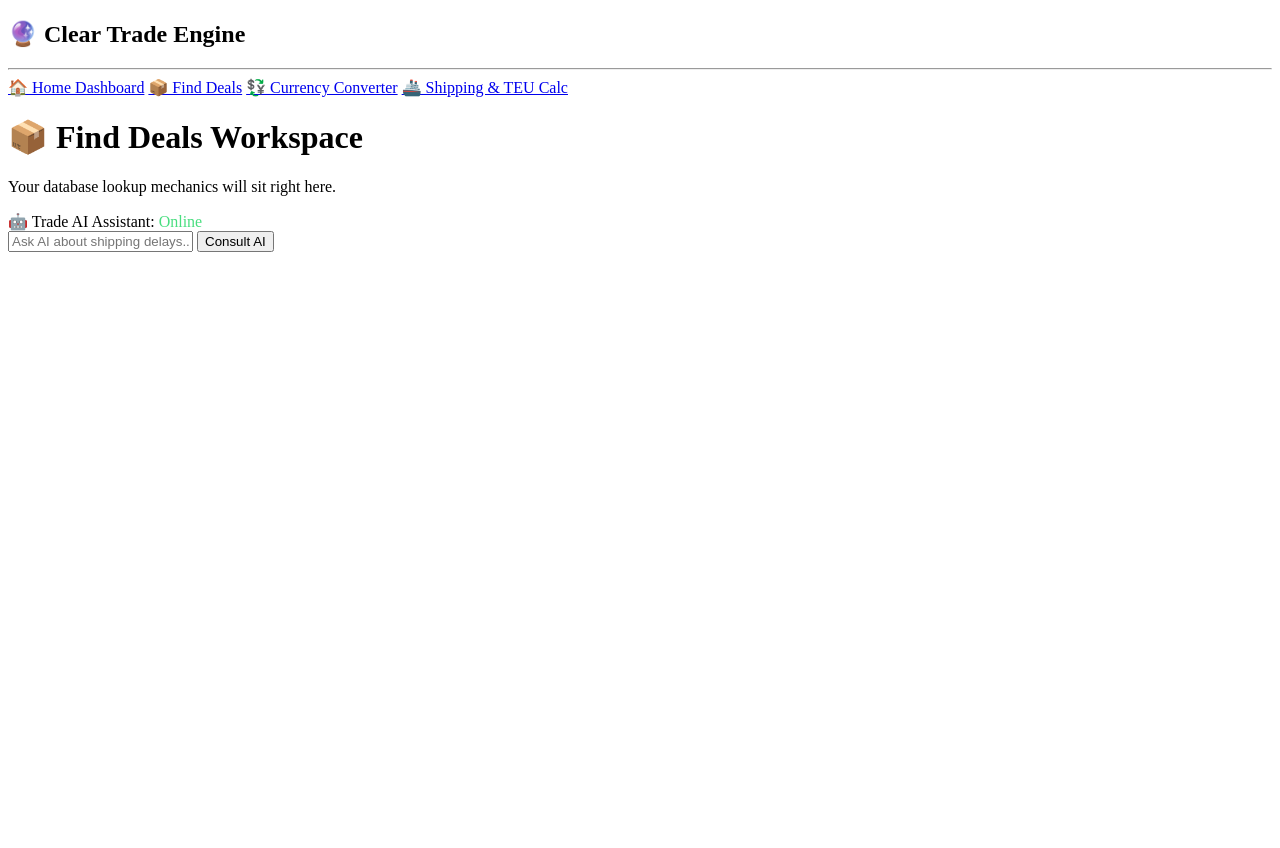
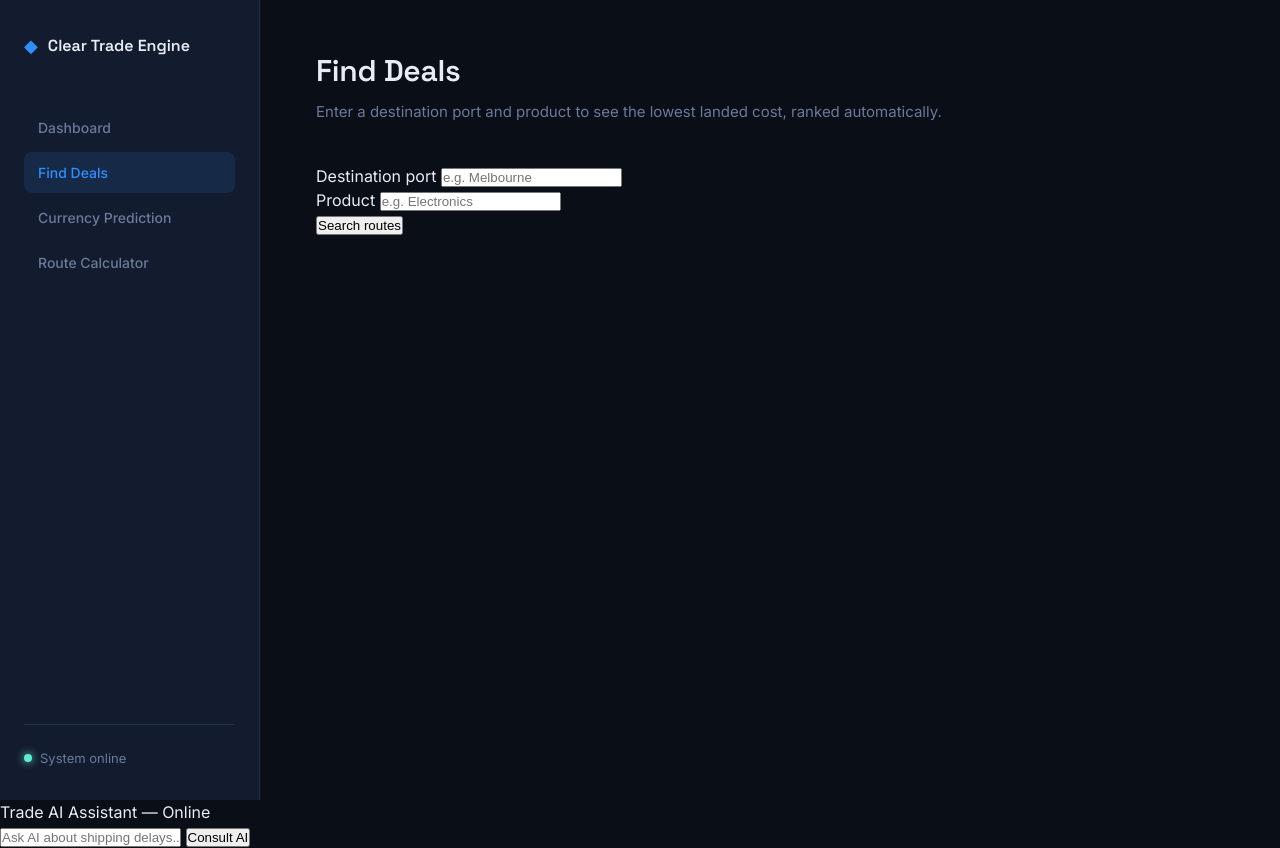
Before and after one commit to eeshapenkey3-cpu/global_trade_engine, a Spring Boot app: page /dashboard in a window 1280 px wide. Before the commit the page ends 252 px from the top, so only its background shows below. Run offline with Spring Boot 4, Linux system fonts and the light colour scheme.

Commit message:
added css for html

```diff
--- a/demo/pom.xml
+++ b/demo/pom.xml
@@ -53,6 +53,11 @@
 			<scope>test</scope>
 		</dependency>
 		<dependency>
+			<groupId>com.google.genai</groupId>
+			<artifactId>google-genai</artifactId>
+			<version>1.4.1</version>
+		</dependency>
+		<dependency>
 			<groupId>org.springframework.boot</groupId>
 			<artifactId>spring-boot-starter-webmvc-test</artifactId>
 			<scope>test</scope>
--- a/demo/src/main/resources/static/css/style.css
+++ b/demo/src/main/resources/static/css/style.css
@@ -0,0 +1,299 @@
+:root {
+    --bg: #0A0E17;
+    --panel: #131B2E;
+    --panel-border: #22304A;
+    --text: #E8EDF5;
+    --text-muted: #6B7A99;
+    --accent: #2E8FFF;
+    --accent-soft: rgba(46, 143, 255, 0.12);
+    --accent-glow: rgba(46, 143, 255, 0.35);
+    --cyan: #5EEAD4;
+    --radius: 14px;
+}
+
+* {
+    box-sizing: border-box;
+    margin: 0;
+    padding: 0;
+}
+
+body {
+    background: var(--bg);
+    color: var(--text);
+    font-family: 'Inter', system-ui, sans-serif;
+    line-height: 1.5;
+    -webkit-font-smoothing: antialiased;
+}
+
+h1, h2 {
+    font-family: 'Space Grotesk', sans-serif;
+    letter-spacing: -0.01em;
+}
+
+a {
+    color: inherit;
+    text-decoration: none;
+}
+
+/* ===== Layout shell ===== */
+.app-shell {
+    display: grid;
+    grid-template-columns: 260px 1fr;
+    min-height: 100vh;
+}
+
+/* ===== Sidebar ===== */
+.sidebar {
+    background: var(--panel);
+    border-right: 1px solid var(--panel-border);
+    padding: 32px 24px;
+    display: flex;
+    flex-direction: column;
+}
+
+.brand {
+    display: flex;
+    align-items: center;
+    gap: 10px;
+    margin-bottom: 48px;
+}
+
+.brand-mark {
+    color: var(--accent);
+    font-size: 18px;
+}
+
+.brand-name {
+    font-family: 'Space Grotesk', sans-serif;
+    font-weight: 600;
+    font-size: 16px;
+}
+
+.nav-links {
+    display: flex;
+    flex-direction: column;
+    gap: 4px;
+    flex: 1;
+}
+
+.nav-link {
+    padding: 10px 14px;
+    border-radius: 8px;
+    font-size: 14px;
+    font-weight: 500;
+    color: var(--text-muted);
+    transition: background 0.15s ease, color 0.15s ease;
+}
+
+.nav-link:hover {
+    background: var(--accent-soft);
+    color: var(--text);
+}
+
+.nav-link.is-active {
+    background: var(--accent-soft);
+    color: var(--accent);
+}
+
+.sidebar-footer {
+    display: flex;
+    align-items: center;
+    gap: 8px;
+    font-size: 13px;
+    color: var(--text-muted);
+    padding-top: 24px;
+    border-top: 1px solid var(--panel-border);
+}
+
+.status-dot {
+    width: 8px;
+    height: 8px;
+    border-radius: 50%;
+    background: var(--cyan);
+    box-shadow: 0 0 8px var(--cyan);
+}
+
+/* ===== Main ===== */
+.main {
+    padding: 48px 56px;
+    max-width: 1100px;
+}
+
+.main-header {
+    margin-bottom: 40px;
+}
+
+.main-header h1 {
+    font-size: 30px;
+    font-weight: 600;
+    margin-bottom: 8px;
+}
+
+.main-header p {
+    color: var(--text-muted);
+    font-size: 15px;
+}
+
+/* ===== Card grid ===== */
+.card-grid {
+    display: grid;
+    grid-template-columns: 1fr 1fr;
+    gap: 20px;
+}
+
+.feature-card {
+    background: var(--panel);
+    border: 1px solid var(--panel-border);
+    border-radius: var(--radius);
+    padding: 28px;
+    display: flex;
+    flex-direction: column;
+    gap: 12px;
+    transition: border-color 0.2s ease, transform 0.2s ease, box-shadow 0.2s ease;
+}
+
+.feature-card:hover {
+    border-color: var(--accent);
+    transform: translateY(-2px);
+    box-shadow: 0 8px 30px var(--accent-glow);
+}
+
+.card-top {
+    display: flex;
+    justify-content: space-between;
+    align-items: center;
+}
+
+.card-index {
+    font-size: 13px;
+    color: var(--text-muted);
+    font-variant-numeric: tabular-nums;
+}
+
+.card-glyph {
+    color: var(--accent);
+    font-size: 14px;
+}
+
+.card-glyph-pulse {
+    color: var(--cyan);
+    animation: pulse 2s ease-in-out infinite;
+}
+
+@keyframes pulse {
+    0%, 100% { opacity: 1; }
+    50% { opacity: 0.35; }
+}
+
+.feature-card h2 {
+    font-size: 19px;
+    font-weight: 600;
+}
+
+.feature-card p {
+    color: var(--text-muted);
+    font-size: 14px;
+    flex: 1;
+}
+
+.card-cta {
+    font-size: 14px;
+    font-weight: 500;
+    color: var(--accent);
+}
+
+/* ===== AI card (inline form variant) ===== */
+.card-ai {
+    background: linear-gradient(160deg, var(--panel) 0%, #101A30 100%);
+}
+
+.ai-inline-form {
+    display: flex;
+    gap: 8px;
+    margin-top: 4px;
+}
+
+.ai-input {
+    flex: 1;
+    background: var(--bg);
+    border: 1px solid var(--panel-border);
+    border-radius: 8px;
+    padding: 10px 12px;
+    color: var(--text);
+    font-family: 'Inter', sans-serif;
+    font-size: 14px;
+}
+
+.ai-input:focus {
+    outline: none;
+    border-color: var(--accent);
+}
+
+.ai-input::placeholder {
+    color: var(--text-muted);
+}
+
+.ai-submit {
+    background: var(--accent);
+    color: #061022;
+    border: none;
+    border-radius: 8px;
+    padding: 10px 18px;
+    font-family: 'Inter', sans-serif;
+    font-weight: 600;
+    font-size: 14px;
+    cursor: pointer;
+    transition: filter 0.15s ease;
+}
+
+.ai-submit:hover {
+    filter: brightness(1.1);
+}
+
+/* ===== Responsive ===== */
+@media (max-width: 880px) {
+    .app-shell {
+        grid-template-columns: 1fr;
+    }
+
+    .sidebar {
+        flex-direction: row;
+        align-items: center;
+        padding: 16px 20px;
+        border-right: none;
+        border-bottom: 1px solid var(--panel-border);
+    }
+
+    .nav-links {
+        flex-direction: row;
+        flex: none;
+        overflow-x: auto;
+    }
+
+    .sidebar-footer {
+        display: none;
+    }
+
+    .main {
+        padding: 32px 20px;
+    }
+
+    .card-grid {
+        grid-template-columns: 1fr;
+    }
+}
+
+/* ===== Accessibility ===== */
+a:focus-visible,
+button:focus-visible,
+input:focus-visible {
+    outline: 2px solid var(--cyan);
+    outline-offset: 2px;
+}
+
+@media (prefers-reduced-motion: reduce) {
+    * {
+        animation: none !important;
+        transition: none !important;
+    }
+}
--- a/demo/src/main/resources/templates/dashboard.html
+++ b/demo/src/main/resources/templates/dashboard.html
@@ -2,31 +2,111 @@
 <html xmlns:th="http://www.thymeleaf.org">
 <head>
     <meta charset="UTF-8">
+    <meta name="viewport" content="width=device-width, initial-scale=1">
     <title>the clear trade</title>
+    <link rel="preconnect" href="https://fonts.googleapis.com">
+    <link rel="preconnect" href="https://fonts.gstatic.com" crossorigin>
+    <link href="https://fonts.googleapis.com/css2?family=Space+Grotesk:wght@500;600;700&family=Inter:wght@400;500;600&display=swap" rel="stylesheet">
     <link rel="stylesheet" th:href="@{/css/style.css}">
 </head>
 <body>
 
-<div class="app-container">
-    <div class="sidebar">
-        <h2>🔮 Clear Trade Engine</h2>
-        <hr>
-        <a href="/dashboard" class="nav-btn">🏠 Home Dashboard</a>
-        <a href="/find-deals" class="nav-btn">📦 Find Deals</a>
-        <a href="/currency-trend-prediction" class="nav-btn">💱 Currency Converter</a>
-        <a href="/teu-calculator" class="nav-btn">🚢 Shipping & TEU Calc</a>
-    </div>
+<div class="app-shell">
 
-    <div class="main-content">
-        <h1>📦 Find Deals Workspace</h1>
-        <p>Your database lookup mechanics will sit right here.</p>
-    </div>
+    <aside class="sidebar">
+        <div class="brand">
+            <span class="brand-mark">&#9670;</span>
+            <span class="brand-name">Clear Trade Engine</span>
+        </div>
+
+        <nav class="nav-links">
+            <a href="/dashboard" class="nav-link">Dashboard</a>
+            <a href="/find-deals" class="nav-link is-active">Find Deals</a>
+            <a href="/currency-trend-prediction" class="nav-link">Currency Prediction</a>
+            <a href="/teu-calculator" class="nav-link">Route Calculator</a>
+        </nav>
+
+        <div class="sidebar-footer">
+            <div class="status-dot"></div>
+            <span>System online</span>
+        </div>
+    </aside>
+
+    <main class="main">
+
+        <header class="main-header">
+            <h1>Find Deals</h1>
+            <p>Enter a destination port and product to see the lowest landed cost, ranked automatically.</p>
+        </header>
+
+        <form class="search-form" th:action="@{/find-deals}" method="post">
+            <div class="field">
+                <label for="destinationPort">Destination port</label>
+                <input type="text" id="destinationPort" name="destinationPort" placeholder="e.g. Melbourne" required>
+            </div>
+            <div class="field">
+                <label for="product">Product</label>
+                <input type="text" id="product" name="product" placeholder="e.g. Electronics" required>
+            </div>
+            <button type="submit" class="primary-btn">Search routes</button>
+        </form>
+
+        <p class="form-error" th:if="${errorMessage}" th:text="${errorMessage}"></p>
+
+        <div class="results" th:if="${calculationSuccess}">
+
+            <div class="result-card result-card--top" th:if="${topDeal}">
+                <span class="result-rank">Best deal</span>
+                <h3 th:text="${topDeal.originPort} + ' &rarr; ' + ${topDeal.destinationPort}"></h3>
+                <div class="result-stats">
+                    <div><span class="stat-label">Total cost</span><span class="stat-value" th:text="'$' + ${#numbers.formatDecimal(topDeal.calculatedFinalCost, 1, 2)}"></span></div>
+                    <div><span class="stat-label">Transit days</span><span class="stat-value" th:text="${topDeal.transitDays}"></span></div>
+                    <div><span class="stat-label">Incoterm</span><span class="stat-value" th:text="${topDeal.incoterm}"></span></div>
+                </div>
+            </div>
+
+            <div class="result-card" th:if="${secondDeal}">
+                <span class="result-rank">2nd</span>
+                <h3 th:text="${secondDeal.originPort} + ' &rarr; ' + ${secondDeal.destinationPort}"></h3>
+                <div class="result-stats">
+                    <div><span class="stat-label">Total cost</span><span class="stat-value" th:text="'$' + ${#numbers.formatDecimal(secondDeal.calculatedFinalCost, 1, 2)}"></span></div>
+                    <div><span class="stat-label">Transit days</span><span class="stat-value" th:text="${secondDeal.transitDays}"></span></div>
+                </div>
+            </div>
+
+            <div class="result-card" th:if="${thirdDeal}">
+                <span class="result-rank">3rd</span>
+                <h3 th:text="${thirdDeal.originPort} + ' &rarr; ' + ${thirdDeal.destinationPort}"></h3>
+                <div class="result-stats">
+                    <div><span class="stat-label">Total cost</span><span class="stat-value" th:text="'$' + ${#numbers.formatDecimal(thirdDeal.calculatedFinalCost, 1, 2)}"></span></div>
+                    <div><span class="stat-label">Transit days</span><span class="stat-value" th:text="${thirdDeal.transitDays}"></span></div>
+                </div>
+            </div>
+
+            <div class="result-card" th:if="${fourthDeal}">
+                <span class="result-rank">4th</span>
+                <h3 th:text="${fourthDeal.originPort} + ' &rarr; ' + ${fourthDeal.destinationPort}"></h3>
+                <div class="result-stats">
+                    <div><span class="stat-label">Total cost</span><span class="stat-value" th:text="'$' + ${#numbers.formatDecimal(fourthDeal.calculatedFinalCost, 1, 2)}"></span></div>
+                    <div><span class="stat-label">Transit days</span><span class="stat-value" th:text="${fourthDeal.transitDays}"></span></div>
+                </div>
+            </div>
+
+        </div>
+
+    </main>
+
 </div>
 
-<div class="ai-assistant-bar">
-    <div class="ai-status">🤖 Trade AI Assistant: <span style="color:#4ade80;">Online</span></div>
-    <input type="text" placeholder="Ask AI about shipping delays...">
-    <button class="ai-send-btn">Consult AI</button>
+<div class="ai-bar">
+    <div class="ai-bar-status">
+        <span class="status-dot"></span>
+        Trade AI Assistant — Online
+    </div>
+    <form class="ai-bar-form" th:action="@{/ai-assistant}" method="post">
+        <input type="text" name="query" placeholder="Ask AI about shipping delays...">
+        <button type="submit">Consult AI</button>
+    </form>
 </div>
 
 </body>
```
Also changed, not shown: demo/src/main/resources/templates/green-footprint.html (deleted, +0 -34 lines), 2 other files.
